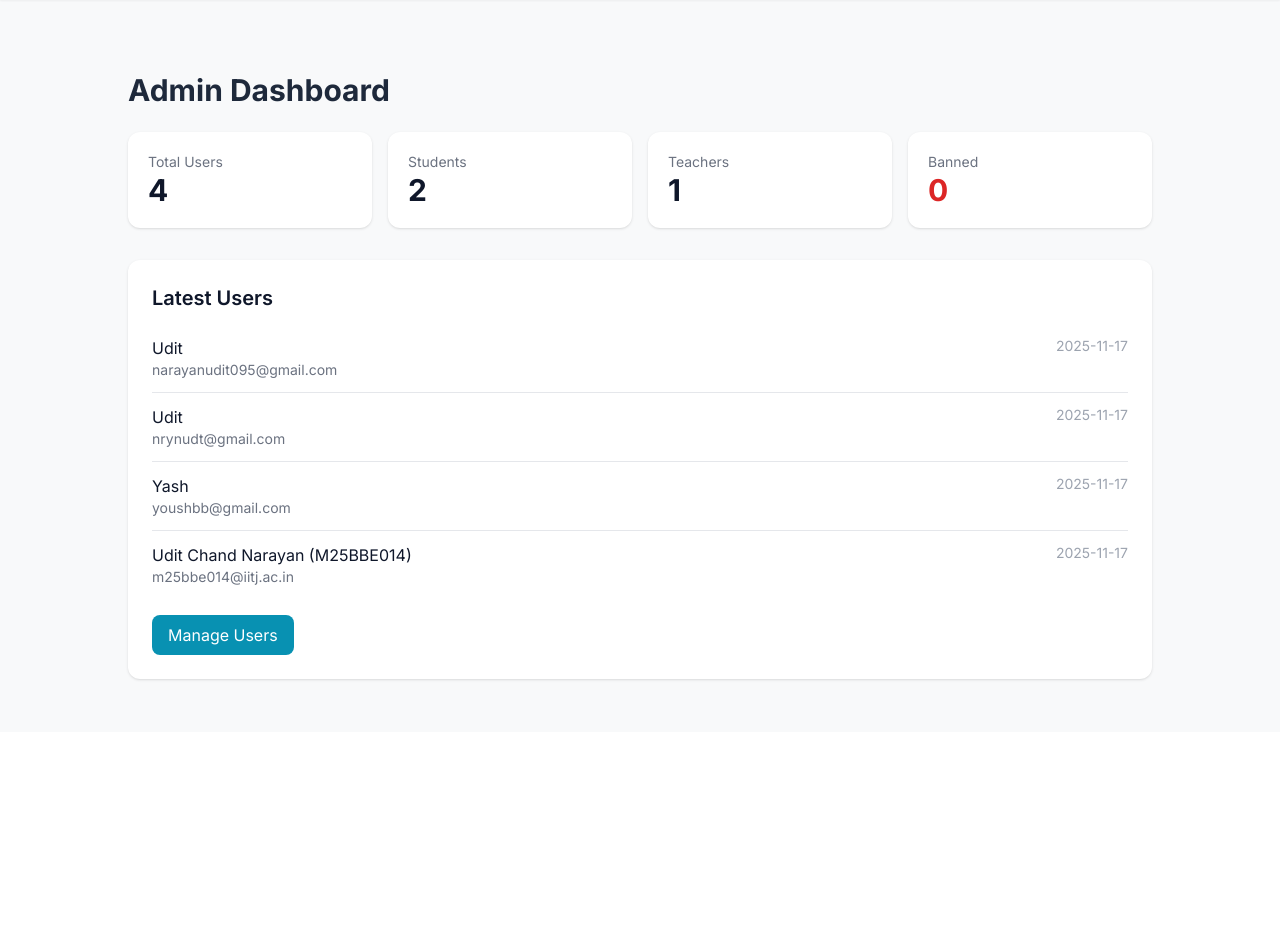
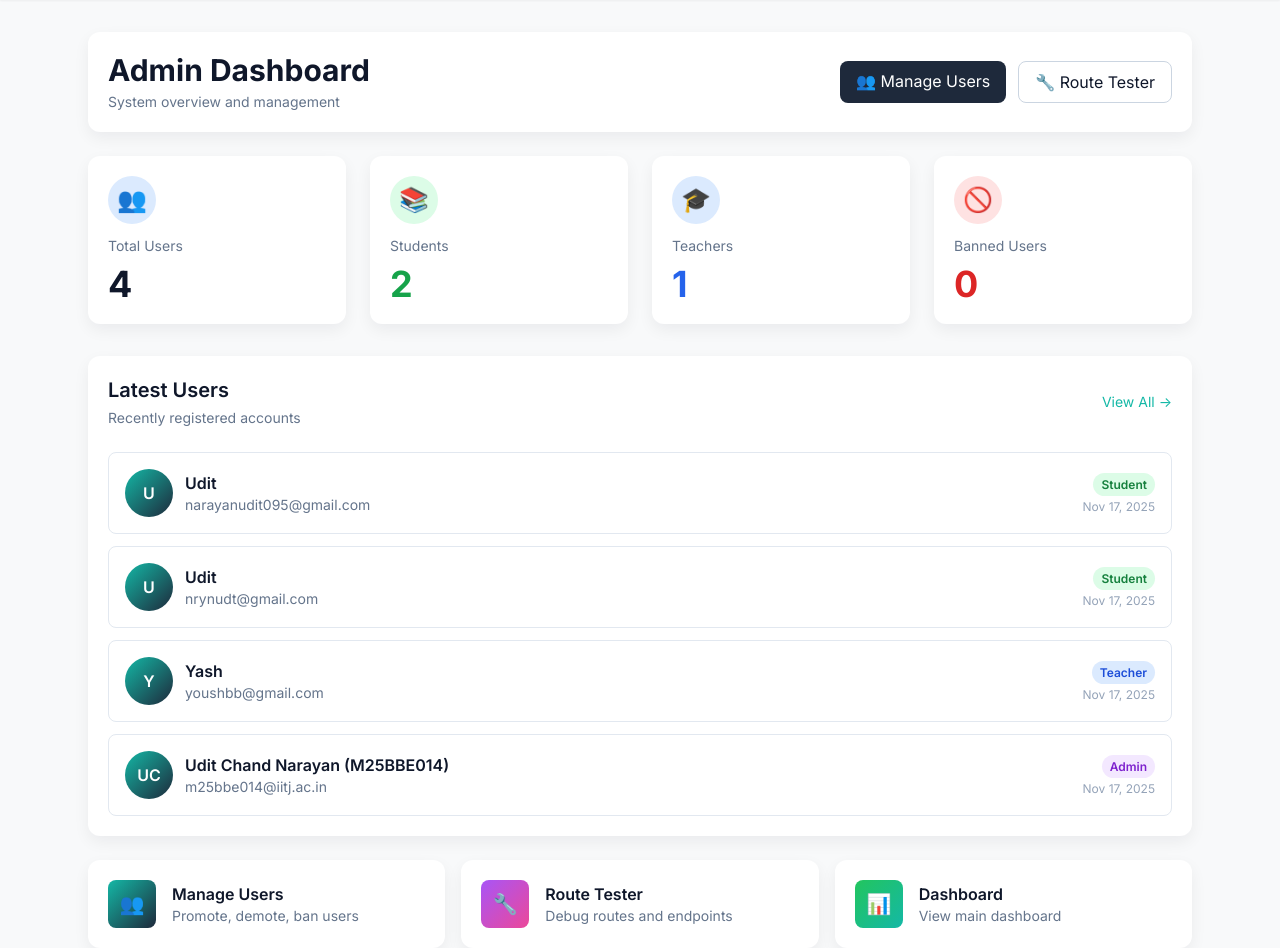
Before and after one commit to anoonimouse/attendance-sys, a Flask app: page /admin/ in a window 1280 px wide. Shown: the part 68-1016 px from the top of the page. Before the commit the page ends 749 px from the top, so only its background shows below. Run offline with Flask 3, Linux system fonts and the light colour scheme; a user stored in the database is signed in; some libraries are stand-ins or nearby versions.

Commit message:
Complete system rewrite - all features implemented and tested
Co-authored-by: anoonimouse <96661202+anoonimouse@users.noreply.github.com>

```diff
--- a/app/templates/admin/dashboard.html
+++ b/app/templates/admin/dashboard.html
@@ -2,48 +2,155 @@
 {% block title %}Admin Dashboard{% endblock %}
 
 {% block content %}
-<div class="max-w-5xl mx-auto py-10">
+<div class="max-w-7xl mx-auto">
 
-    <h1 class="text-3xl font-bold mb-6 text-slate-800">Admin Dashboard</h1>
-
-    <div class="grid grid-cols-1 md:grid-cols-4 gap-4 mb-8">
-        <div class="bg-white p-5 rounded-xl shadow">
-            <p class="text-gray-500 text-sm">Total Users</p>
-            <p class="text-3xl font-bold">{{ total_users }}</p>
-        </div>
-        <div class="bg-white p-5 rounded-xl shadow">
-            <p class="text-gray-500 text-sm">Students</p>
-            <p class="text-3xl font-bold">{{ total_students }}</p>
-        </div>
-        <div class="bg-white p-5 rounded-xl shadow">
-            <p class="text-gray-500 text-sm">Teachers</p>
-            <p class="text-3xl font-bold">{{ total_teachers }}</p>
-        </div>
-        <div class="bg-white p-5 rounded-xl shadow">
-            <p class="text-gray-500 text-sm">Banned</p>
-            <p class="text-3xl font-bold text-red-600">{{ banned_count }}</p>
+    <!-- Header -->
+    <div class="card mb-6">
+        <div class="flex items-center justify-between">
+            <div>
+                <h1 class="text-3xl font-bold text-slate-900">Admin Dashboard</h1>
+                <p class="text-sm text-slate-500 mt-1">System overview and management</p>
+            </div>
+            <div class="flex gap-3">
+                <a href="{{ url_for('admin.users') }}"
+                   class="px-4 py-2 btn-primary rounded-lg hover:opacity-90 transition">
+                   👥 Manage Users
+                </a>
+                <a href="{{ url_for('admin.route_tester') }}"
+                   class="px-4 py-2 border border-slate-300 rounded-lg hover:bg-slate-50 transition">
+                   🔧 Route Tester
+                </a>
+            </div>
         </div>
     </div>
 
-    <div class="bg-white p-6 rounded-xl shadow">
-        <h2 class="text-xl font-semibold mb-3">Latest Users</h2>
+    <!-- Stats Grid -->
+    <div class="grid grid-cols-1 md:grid-cols-4 gap-6 mb-8">
+        <div class="card hover:shadow-xl transition">
+            <div class="flex items-center justify-between mb-3">
+                <div class="w-12 h-12 rounded-full bg-blue-100 flex items-center justify-center text-2xl">
+                    👥
+                </div>
+            </div>
+            <p class="text-sm text-slate-500">Total Users</p>
+            <p class="text-4xl font-bold text-slate-900 mt-2">{{ total_users }}</p>
+        </div>
 
-        <ul class="divide-y">
+        <div class="card hover:shadow-xl transition">
+            <div class="flex items-center justify-between mb-3">
+                <div class="w-12 h-12 rounded-full bg-green-100 flex items-center justify-center text-2xl">
+                    📚
+                </div>
+            </div>
+            <p class="text-sm text-slate-500">Students</p>
+            <p class="text-4xl font-bold text-green-600 mt-2">{{ total_students }}</p>
+        </div>
+
+        <div class="card hover:shadow-xl transition">
+            <div class="flex items-center justify-between mb-3">
+                <div class="w-12 h-12 rounded-full bg-blue-100 flex items-center justify-center text-2xl">
+                    🎓
+                </div>
+            </div>
+            <p class="text-sm text-slate-500">Teachers</p>
+            <p class="text-4xl font-bold text-blue-600 mt-2">{{ total_teachers }}</p>
+        </div>
+
+        <div class="card hover:shadow-xl transition">
+            <div class="flex items-center justify-between mb-3">
+                <div class="w-12 h-12 rounded-full bg-red-100 flex items-center justify-center text-2xl">
+                    🚫
+                </div>
+            </div>
+            <p class="text-sm text-slate-500">Banned Users</p>
+            <p class="text-4xl font-bold text-red-600 mt-2">{{ banned_count }}</p>
+        </div>
+    </div>
+
+    <!-- Latest Users -->
+    <div class="card">
+        <div class="flex items-center justify-between mb-6">
+            <div>
+                <h2 class="text-xl font-semibold text-slate-900">Latest Users</h2>
+                <p class="text-sm text-slate-500 mt-1">Recently registered accounts</p>
+            </div>
+            <a href="{{ url_for('admin.users') }}"
+               class="text-sm text-[var(--cyan)] hover:underline">
+               View All →
+            </a>
+        </div>
+
+        {% if latest %}
+        <div class="space-y-3">
             {% for u in latest %}
-            <li class="py-3 flex justify-between">
+            <div class="flex items-center justify-between p-4 border border-slate-200 rounded-lg hover:bg-slate-50 transition">
+                <div class="flex items-center gap-3">
+                    <div class="w-12 h-12 rounded-full bg-gradient-to-br from-[var(--cyan)] to-[var(--navy)] text-white flex items-center justify-center font-semibold">
+                        {{ u.name.split(' ')[0][:1] if u.name else '?' }}{{ (u.name.split(' ')[1][:1] if u.name and u.name.split(' ')|length>1 else '') }}
+                    </div>
+                    <div>
+                        <p class="font-semibold text-slate-900">{{ u.name or 'No Name' }}</p>
+                        <p class="text-sm text-slate-500">{{ u.email }}</p>
+                    </div>
+                </div>
+                <div class="text-right">
+                    {% if u.role == 'admin' %}
+                        <span class="px-2 py-1 rounded-full bg-purple-100 text-purple-700 text-xs font-semibold">Admin</span>
+                    {% elif u.role == 'teacher' %}
+                        <span class="px-2 py-1 rounded-full bg-blue-100 text-blue-700 text-xs font-semibold">Teacher</span>
+                    {% else %}
+                        <span class="px-2 py-1 rounded-full bg-green-100 text-green-700 text-xs font-semibold">Student</span>
+                    {% endif %}
+                    <p class="text-xs text-slate-400 mt-1">{{ u.created_at.strftime('%b %d, %Y') }}</p>
+                </div>
+            </div>
+            {% endfor %}
+        </div>
+        {% else %}
+        <div class="text-center py-8 text-slate-500">
+            No users registered yet
+        </div>
+        {% endif %}
+    </div>
+
+    <!-- Quick Actions -->
+    <div class="mt-6 grid grid-cols-1 md:grid-cols-3 gap-4">
+        <a href="{{ url_for('admin.users') }}" class="card hover:shadow-xl transition cursor-pointer">
+            <div class="flex items-center gap-4">
+                <div class="w-12 h-12 rounded-lg bg-gradient-to-br from-[var(--cyan)] to-[var(--navy)] flex items-center justify-center text-white text-xl">
+                    👥
+                </div>
                 <div>
-                    <p class="font-medium">{{ u.name or 'No Name' }}</p>
-                    <p class="text-gray-500 text-sm">{{ u.email }}</p>
+                    <h3 class="font-semibold text-slate-900">Manage Users</h3>
+                    <p class="text-sm text-slate-500">Promote, demote, ban users</p>
                 </div>
-                <div class="text-gray-400 text-sm">{{ u.created_at.strftime('%Y-%m-%d') }}</div>
-            </li>
-            {% endfor %}
-        </ul>
+            </div>
+        </a>
 
-        <a href="{{ url_for('admin.users') }}"
-           class="mt-4 inline-block bg-cyan-600 text-white px-4 py-2 rounded-lg hover:bg-cyan-700">
-           Manage Users
+        <a href="{{ url_for('admin.route_tester') }}" class="card hover:shadow-xl transition cursor-pointer">
+            <div class="flex items-center gap-4">
+                <div class="w-12 h-12 rounded-lg bg-gradient-to-br from-purple-500 to-pink-500 flex items-center justify-center text-white text-xl">
+                    🔧
+                </div>
+                <div>
+                    <h3 class="font-semibold text-slate-900">Route Tester</h3>
+                    <p class="text-sm text-slate-500">Debug routes and endpoints</p>
+                </div>
+            </div>
+        </a>
+
+        <a href="{{ url_for('main.dashboard') }}" class="card hover:shadow-xl transition cursor-pointer">
+            <div class="flex items-center gap-4">
+                <div class="w-12 h-12 rounded-lg bg-gradient-to-br from-green-500 to-teal-500 flex items-center justify-center text-white text-xl">
+                    📊
+                </div>
+                <div>
+                    <h3 class="font-semibold text-slate-900">Dashboard</h3>
+                    <p class="text-sm text-slate-500">View main dashboard</p>
+                </div>
+            </div>
         </a>
     </div>
+
 </div>
 {% endblock %}
```
Also changed, not shown: 1 other file.
